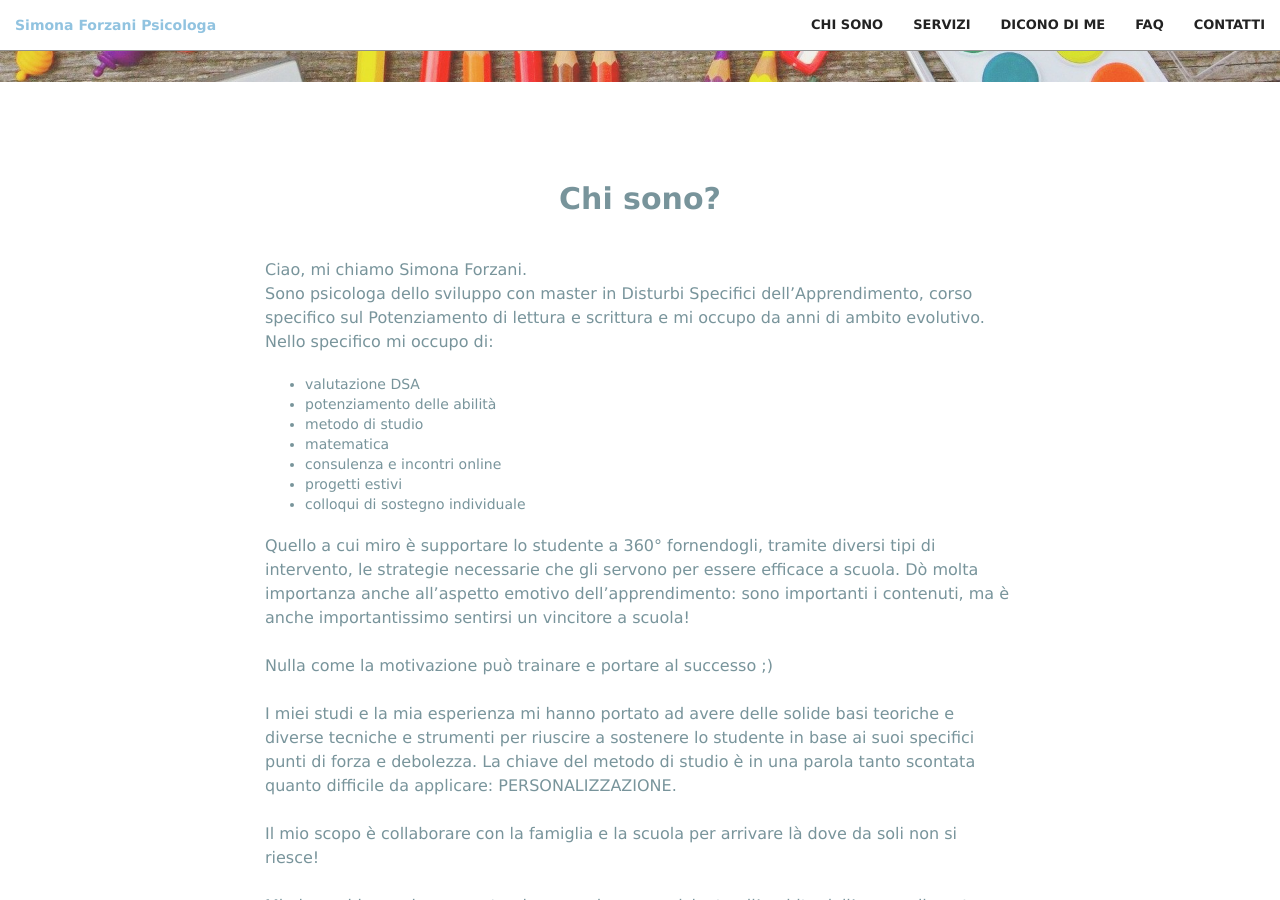
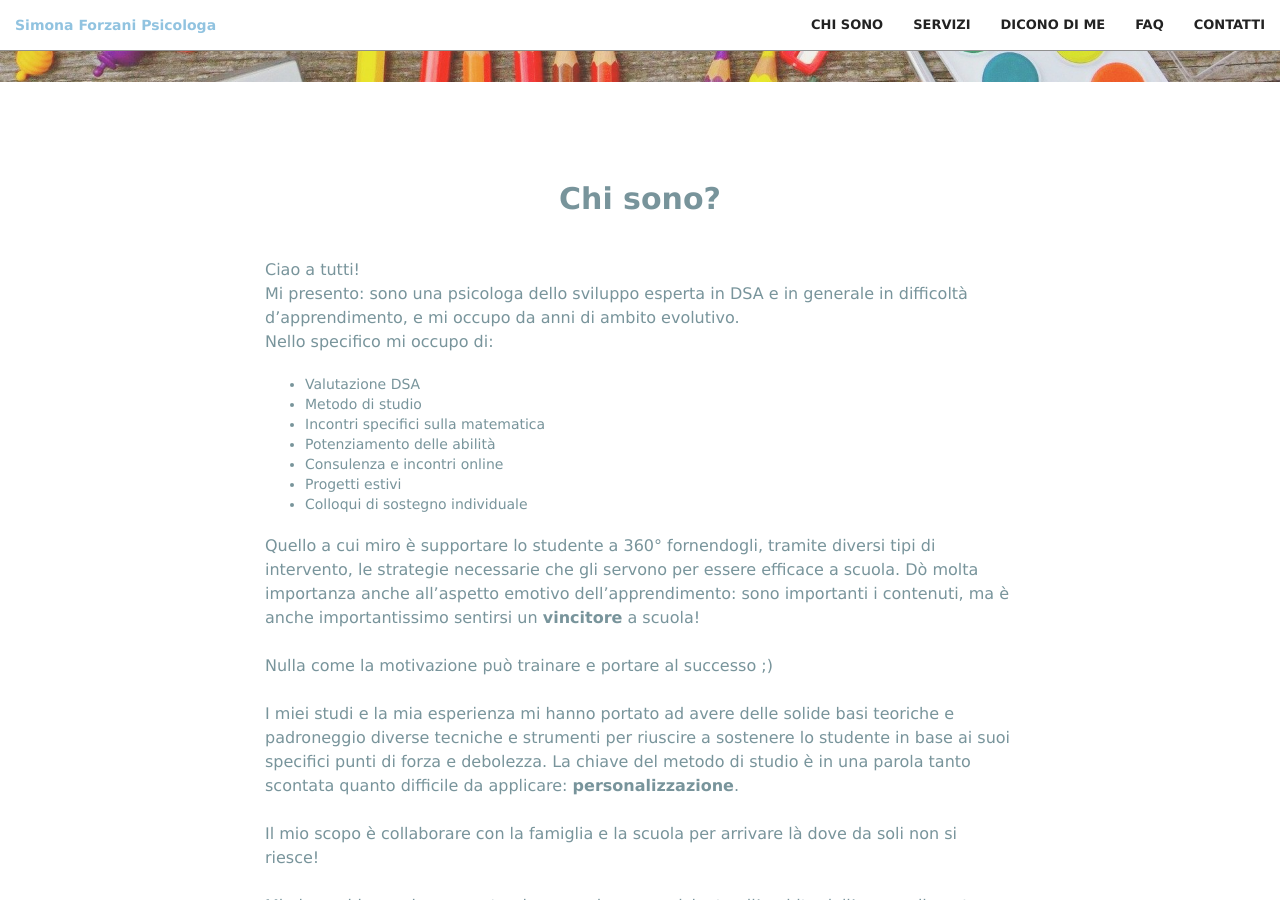
Before and after one commit to simoforzani/simoforzani.github.io, a Jekyll site: the page built from index.html, in a window 1280 px wide and 900 px high, scrolled down 278 px. Built offline with Jekyll 4.4.1, drawn with Linux system fonts in a browser that asks for light colours; some of the changed text lies outside the part shown.

```diff
--- a/_includes/chisono.html
+++ b/_includes/chisono.html
@@ -5,33 +5,34 @@
                 <h2 class="section-heading text-center text-faded"><b>Chi sono?</b></h2>
                 <hr class="light">
                 <p class="text-faded">
-                    Ciao, mi chiamo Simona Forzani.
+                    Ciao a tutti!
                 </br>
-                    Sono psicologa dello sviluppo con master in Disturbi Specifici dell’Apprendimento,
-                    corso specifico sul Potenziamento di lettura e scrittura e mi occupo da anni di ambito evolutivo.
+                    Mi presento: sono una psicologa dello sviluppo esperta in DSA e in generale
+            in difficoltà d’apprendimento, e mi occupo da anni di ambito evolutivo.
                 </br>
                     Nello specifico mi occupo di:
                     <ul>
                         <li class="text-faded">
-                            valutazione DSA
+                            Valutazione DSA
                         </li>
                         <li class="text-faded">
-                            potenziamento delle abilità
+                            Metodo di studio
                         </li>
                         <li class="text-faded">
-                            metodo di studio
+                            Incontri specifici sulla matematica
+
                         </li>
                         <li class="text-faded">
-                            matematica
+                            Potenziamento delle abilità
                         </li>
                         <li class="text-faded">
-                            consulenza e incontri online
+                            Consulenza e incontri online
                         </li>
                         <li class="text-faded">
-                            progetti estivi
+                            Progetti estivi
                         </li>
                         <li class="text-faded">
-                            colloqui di sostegno individuale
+                            Colloqui di sostegno individuale
                         </li>
                     </ul>
                 </p>
@@ -39,13 +40,15 @@
                     Quello a cui miro è supportare lo studente a 360° fornendogli, tramite diversi tipi di intervento,
                     le strategie necessarie che gli servono per essere efficace a scuola.
                     Dò molta importanza anche all’aspetto emotivo dell’apprendimento: sono importanti i contenuti,
-                    ma è anche importantissimo sentirsi un vincitore a scuola!
+                    ma è anche importantissimo sentirsi un <b>vincitore</b> a scuola!
                 </br></br>
                     Nulla come la motivazione può trainare e portare al successo ;)
                 </br></br>
-                    I miei studi e la mia esperienza mi hanno portato ad avere delle solide basi teoriche e diverse
-                    tecniche e strumenti per riuscire a sostenere lo studente in base ai suoi specifici punti di forza e debolezza.
-                    La chiave del metodo di studio è in una parola tanto scontata quanto difficile da applicare: PERSONALIZZAZIONE.
+                    I miei studi e la mia esperienza mi hanno portato ad avere delle solide basi teoriche e
+padroneggio diverse tecniche e strumenti per riuscire a sostenere lo studente in base ai suoi specifici punti di forza e
+debolezza.
+La chiave del metodo di studio è in una parola tanto scontata quanto difficile da applicare: <b>personalizzazione</b>.
+
                 </br></br>
                     Il mio scopo è collaborare con la famiglia e la scuola per arrivare là dove da soli non si riesce!
                 </br></br>
@@ -58,8 +61,10 @@
                 </br></br>
                     Però ora voglio parlarvi un po’ di me, così che possiate conoscermi un po’ di più.
                 </br></br>
-                    Sono nata e cresciuta a Borgomanero (NO), in mezzo a due meravigliosi laghi, quello d’Orta e il Maggiore,
-                    ma per quasi dieci d’anni ho vissuto a Milano.
+                    Però ora voglio parlarvi un po’ di me, così che possiate conoscermi un po’ di più.
+Sono nata e cresciuta in un paese in provincia di Novara,
+che si trova in mezzo a due meravigliosi laghi, quello d’Orta e il Maggiore, ma per quasi dieci d’anni ho vissuto a Milano.
+
                     Ho frequentato il liceo classico, e ora la reputo una scelta bella e fondamentale della mia vita,
                     perché mi ha permesso di affrontare lo studio (per niente semplice!) di diverse materie.
                     Sono conoscenze su me stessa (approfondite poi con 5 anni di università) che ora posso mettere in atto con i miei studenti,
```
